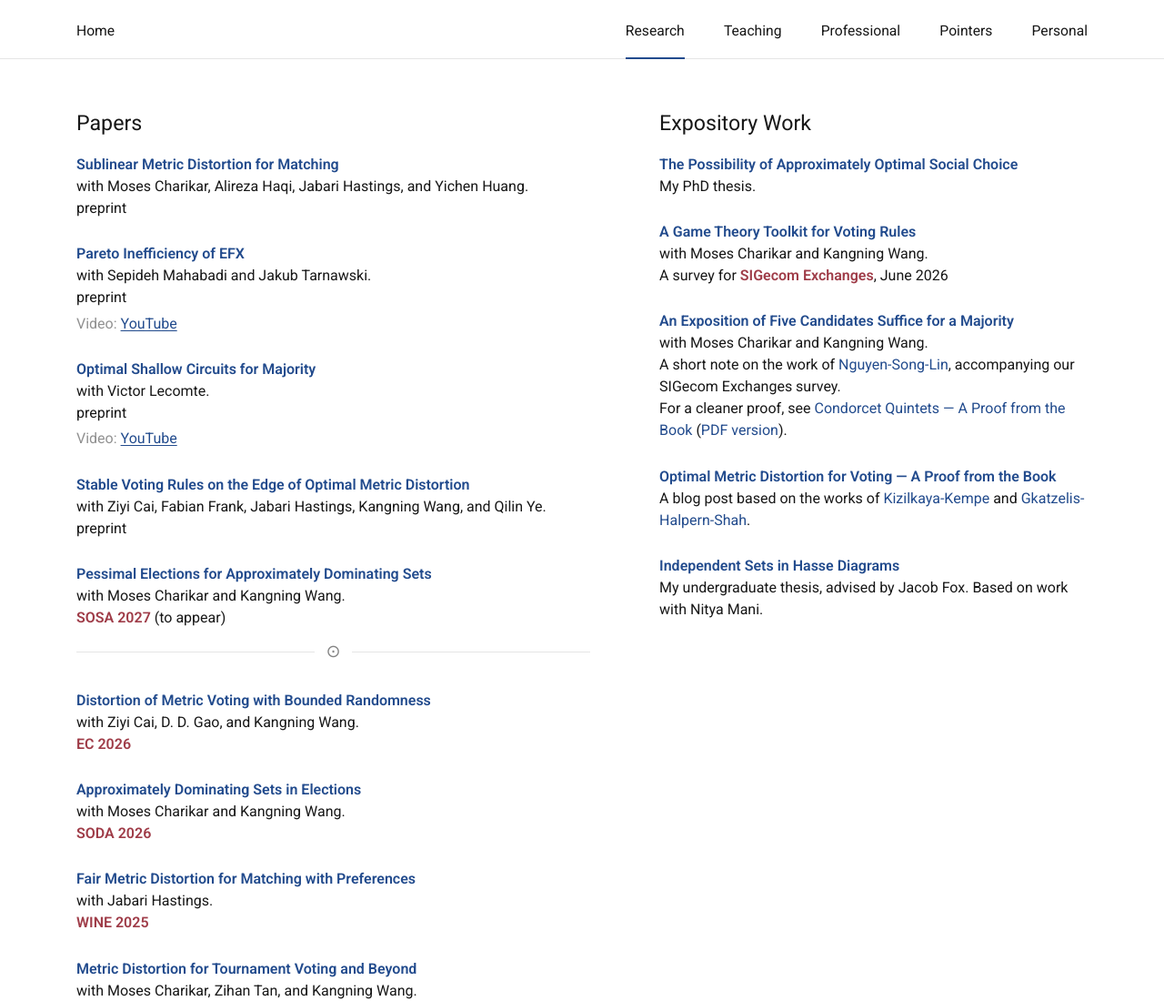
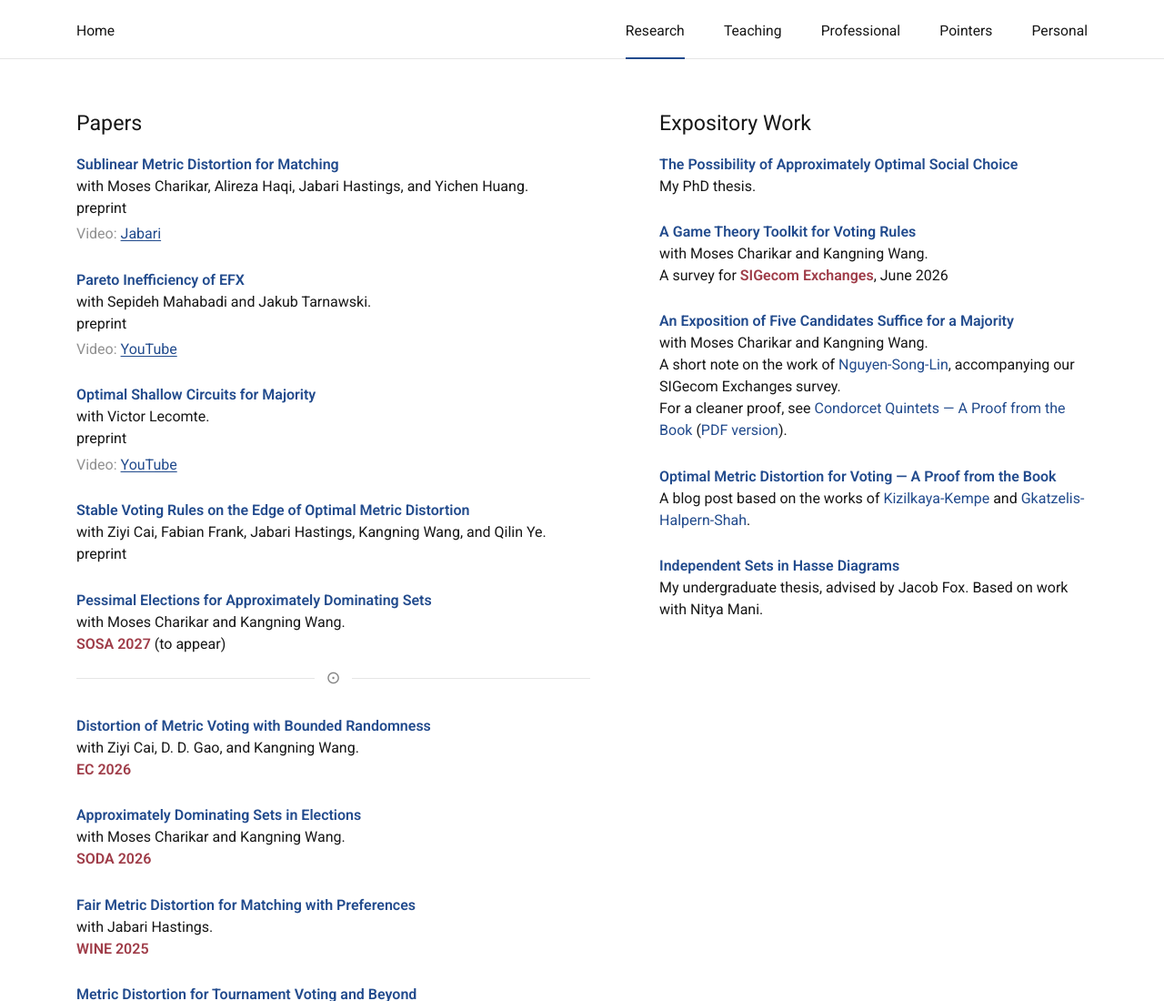
Before and after one commit to pras1712/pras1712.github.io, a plain HTML site: page papers.html in a window 1280 px wide. Shown: the top 1100 px of the page at 91% size. Drawn offline with Linux system fonts and the light colour scheme.

Commit message:
sublinear video

```diff
--- a/papers.html
+++ b/papers.html
@@ -34,6 +34,7 @@
                 <a class="paper-title" href="https://arxiv.org/abs/2611.05777">Sublinear Metric Distortion for Matching</a>
                 <div>with Moses Charikar, Alireza Haqi, Jabari Hastings, and Yichen Huang.</div>
                 <div>preprint</div>
+                <div class="paper-videos">Video: <a href="https://web.stanford.edu/~jabarih/assets/multimedia/sublinear-metric-distortion-matching/talk.mp4">Jabari</a></div>
               </li>
               <li class="paper-item">
                 <a class="paper-title" href="https://arxiv.org/abs/2610.29201">Pareto Inefficiency of EFX</a>
```
